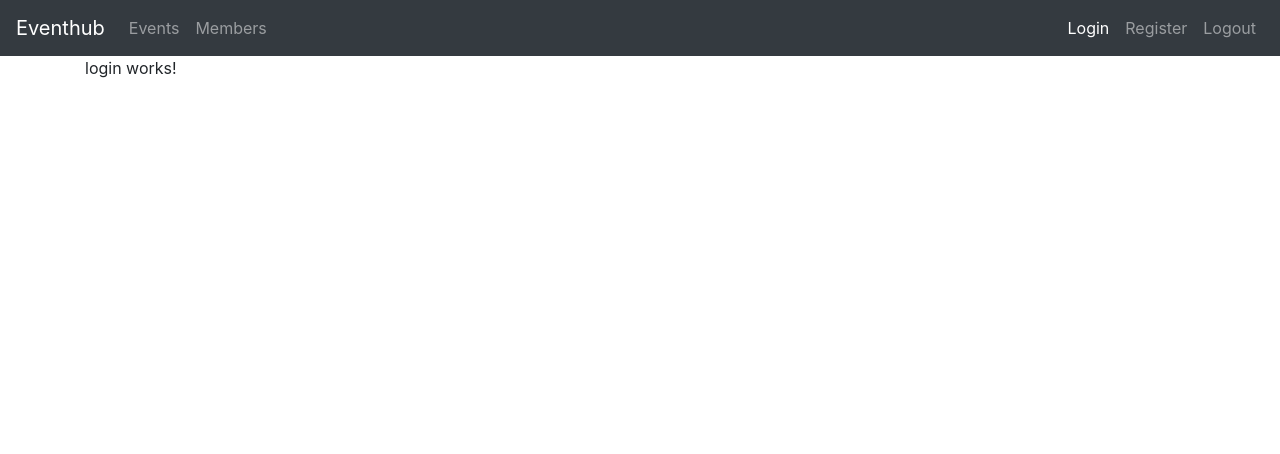
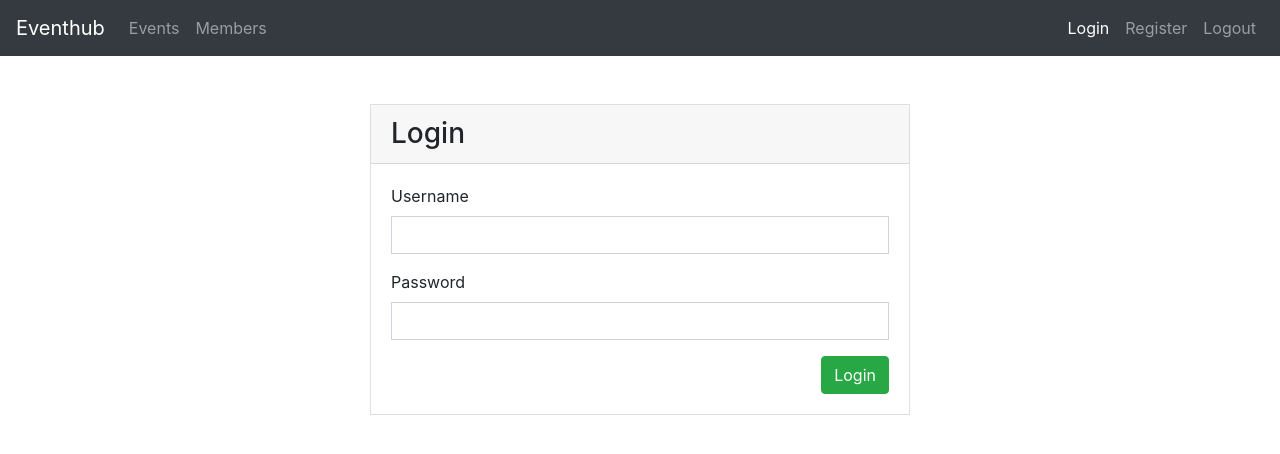
Before and after one commit to mohdaf/todo, an Angular app: page /login in a window 1280 px wide. Shown: the top 454 px of the page. Built offline with nearby package versions, Linux system fonts and the light colour scheme.

Commit message:
added login feature

```diff
--- a/src/app/login/login.component.html
+++ b/src/app/login/login.component.html
@@ -1 +1,35 @@
-<p>login works!</p>
+<div class="py-5">
+    <div class="row">
+      <div class="col-md-6 mx-auto">
+        <span class="anchor" id="formLogin"></span>
+
+        <!-- form card login -->
+        <div class="card rounded-0">
+          <div class="card-header">
+            <h3 class="mb-0">Login</h3>
+          </div>
+          <div class="card-body">
+            <form class="form">
+              <div class="form-group">
+                <label for="username">Username</label>
+                <input type="text" [(ngModel)]="loginUserData.username" name="username" class="form-control rounded-0" required>
+              </div>
+              <div class="form-group">
+                <label>Password</label>
+                <input type="password" [(ngModel)]="loginUserData.password" name="password" class="form-control rounded-0"  required>
+              </div>
+              <button type="button" (click)="loginUser()" class="btn btn-success float-right">Login</button>
+            </form>
+          </div>
+          <div *ngIf="showError" class="alert alert-danger">
+            <strong>Failure!</strong> Error Occured.
+          </div>
+          <!--/card-block-->
+        </div>
+        <!-- /form card login -->
+
+      </div>
+
+
+    </div>
+  </div>
--- a/src/app/login/login.component.ts
+++ b/src/app/login/login.component.ts
@@ -1,4 +1,8 @@
+
 import { Component, OnInit } from '@angular/core';
+import { AuthService } from '../auth.service';
+import { Router } from '@angular/router'
+
 
 @Component({
   selector: 'app-login',
@@ -7,9 +11,30 @@ import { Component, OnInit } from '@angular/core';
 })
 export class LoginComponent implements OnInit {
 
-  constructor() { }
+  loginUserData = {}
+  showError;
+  constructor(private _auth: AuthService,
+              private _router: Router) {
+                this.showError = false;
+               }
 
   ngOnInit() {
   }
 
+  loginUser () {
+    this._auth.loginUser(this.loginUserData)
+    .subscribe(
+      res => {
+        this.showError = false;
+        localStorage.setItem('token', res.access);
+        localStorage.setItem('refresh', res.refresh);
+        this._router.navigate(['/todos'])
+      },
+      err => {
+        this.showError = true;
+        console.log(err);
+      }
+    )
+  }
+
 }
--- a/src/app/register/register.component.html
+++ b/src/app/register/register.component.html
@@ -11,7 +11,7 @@
           <div class="card-body">
             <form class="form">
               <div class="form-group">
-                <label for="uname1">Username</label>
+                <label for="username">Username</label>
                 <input type="text" [(ngModel)]="registerUserData.username" name="username" class="form-control rounded-0" required>
               </div>
               <div class="form-group">
```
